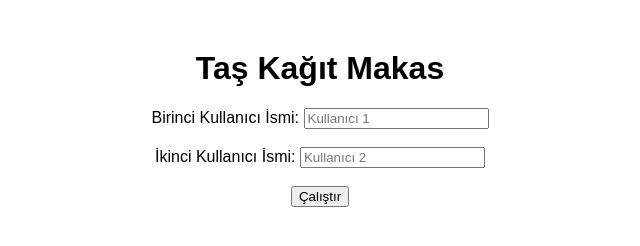
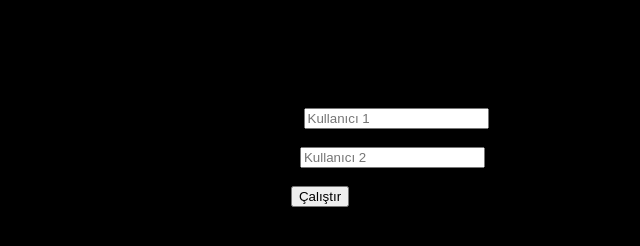
Before and after one commit to gokayresmi/taskagitmakas, a plain HTML site: page index.html in a window 1280 px wide. Shown: the whole page, without its empty margins (320-960 px from the left). Drawn offline with Linux system fonts and the light colour scheme.

Commit message:
Update index.html

```diff
--- a/index.html
+++ b/index.html
@@ -5,6 +5,7 @@
     <meta name="viewport" content="width=device-width, initial-scale=1.0">
     <title>Taş Kağıt Makas</title>
     <style>
+        body {background-color: black;}
         body {
             font-family: Arial, sans-serif;
             text-align: center;
```
